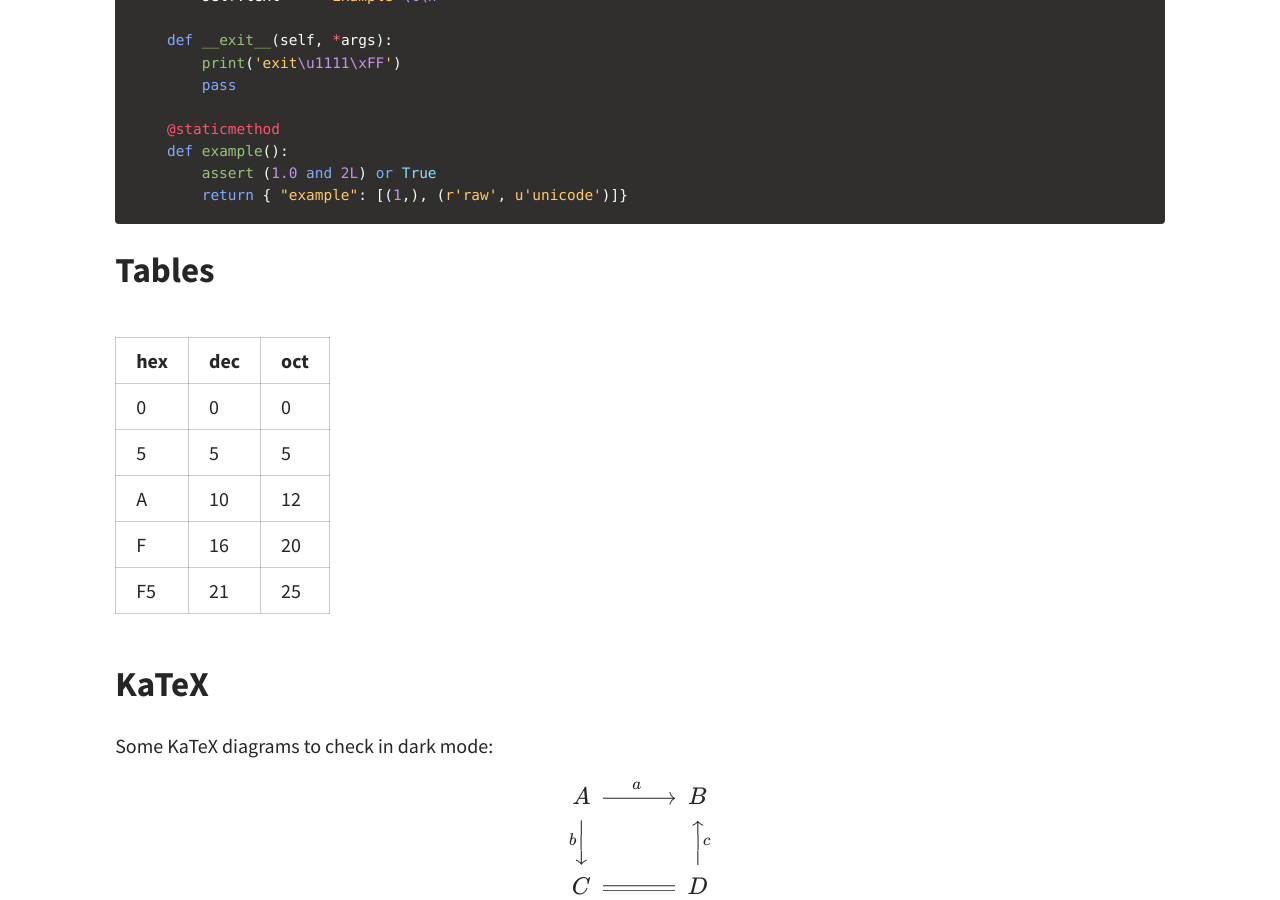
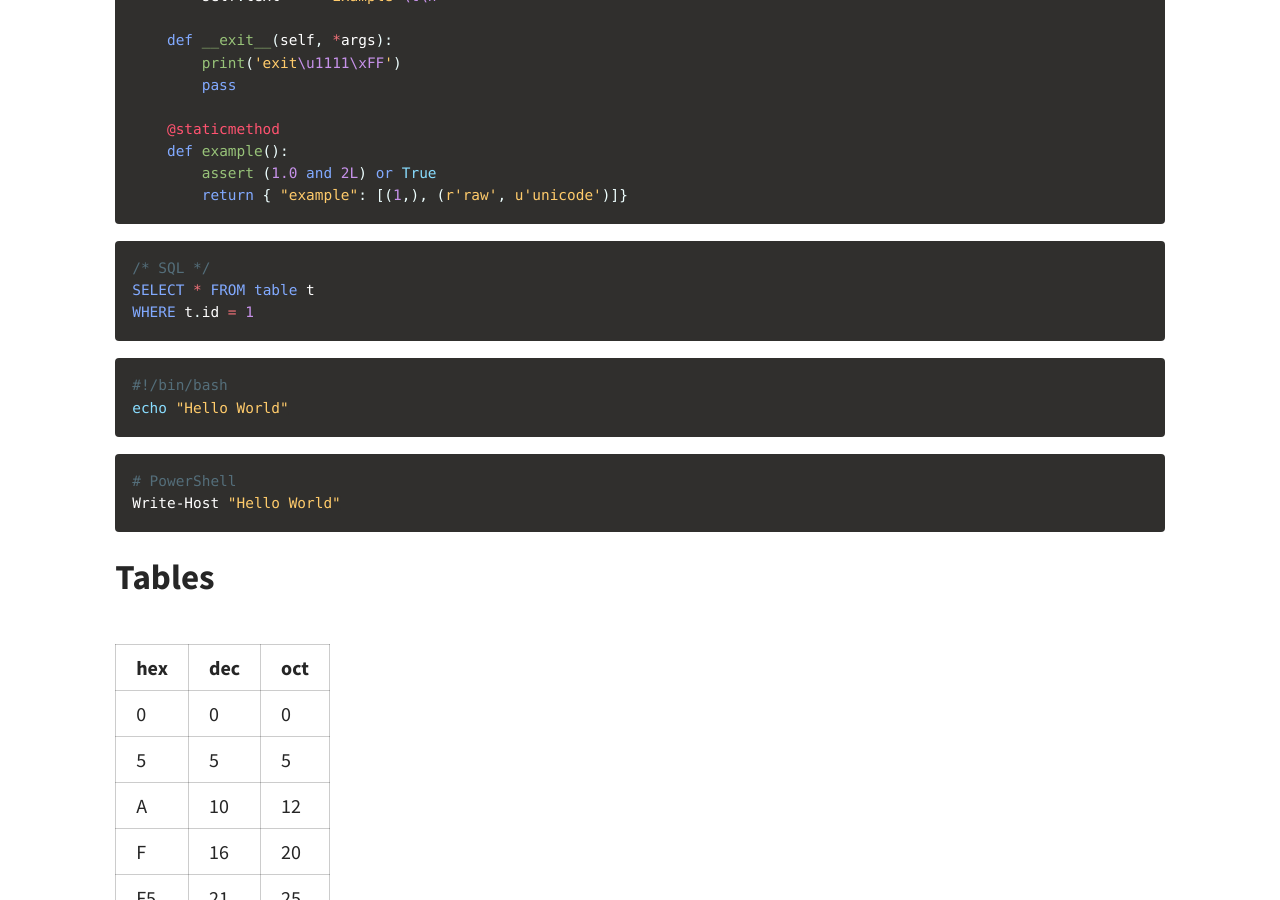
Before and after one commit to DataVolumeXYZ/DataVolumeXYZ, a Jekyll site: the page built from _posts/2021-04-27-dark-mode.md, in a window 1280 px wide and 900 px high, scrolled down 1694 px. Built offline with Jekyll 4.4.1, drawn with Linux system fonts in a browser that asks for light colours.

Commit message:
added sql, bash, and powershell snippets

````diff
--- a/_posts/2021-04-27-dark-mode.md
+++ b/_posts/2021-04-27-dark-mode.md
@@ -57,10 +57,28 @@ class Bar(object):
         return { "example": [(1,), (r'raw', u'unicode')]}
 ```
 
+
+```sql
+/* SQL */
+SELECT * FROM table t
+WHERE t.id = 1
+```
+
+```bash
+#!/bin/bash
+echo "Hello World"
+```
+
+```powershell
+# PowerShell
+Write-Host "Hello World"
+```
+
+
 ## Tables
 
 | hex | dec | oct |
-| -   | -   | -   |
+| --- | --- | --- |
 | 0   | 0   | 0   |
 | 5   | 5   | 5   |
 | A   | 10  | 12  |
````
